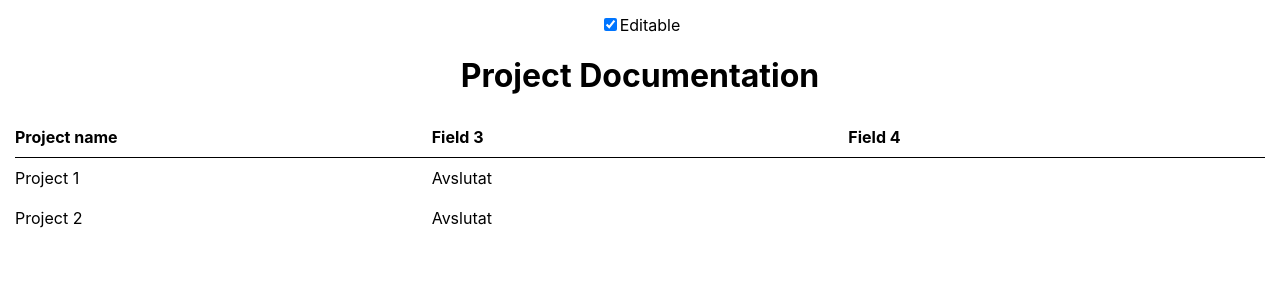
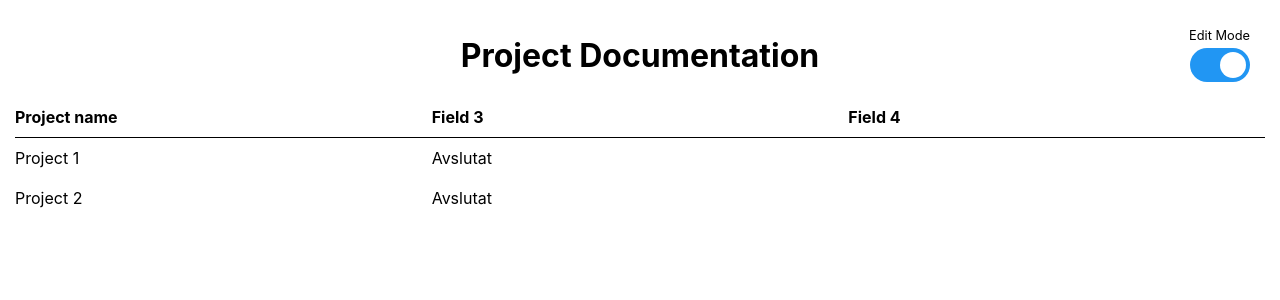
Before and after one commit to bovicbro/projectDocumentation, a React (Create React App) app: page / in a window 1280 px wide. Shown: the top 300 px of the page. Built offline with nearby package versions, Linux system fonts and the light colour scheme.

Commit message:
changes the edit checkbox to toggle button

```diff
--- a/src/components/settings/EditModeSwitcher.js
+++ b/src/components/settings/EditModeSwitcher.js
@@ -1,18 +1,22 @@
 import { connect } from "react-redux"
 import React from "react"
-
+import "./editModeSwitcher.css"
 import { toggleEditMode } from "../../store/actions/changeSettings"
 
 const EditModeSwitcher = ({ editable, toggleEditMode }) => {
   return (
-    <div>
+    <div className="headerContainer">
+      <p>Edit Mode</p>
+      <label className="switch">
         <input
+          className="checkbox"
           name="editable"
           type="checkbox"
           checked={editable}
           onChange={toggleEditMode}
         />
-      Editable
+        <span class="slider round"></span>
+      </label>
     </div>
   )
 }
--- /dev/null
+++ b/src/components/settings/editModeSwitcher.css
@@ -0,0 +1,70 @@
+.headerContainer{
+    position: absolute;
+    right: 30px;
+    display: flex;
+    justify-content: flex-start;
+    align-items: center;
+    flex-direction: column;
+}
+.headerContainer p{
+	margin-bottom: 5px;
+    font-size: 0.8em;
+}.switch {
+  position: relative;
+  display: inline-block;
+  width: 60px;
+  height: 34px;
+}
+
+.switch input {
+  opacity: 0;
+  width: 0;
+  height: 0;
+}
+
+.slider {
+  position: absolute;
+  cursor: pointer;
+  top: 0;
+  left: 0;
+  right: 0;
+  bottom: 0;
+  background-color: #ccc;
+  -webkit-transition: .4s;
+  transition: .4s;
+}
+
+.slider:before {
+  position: absolute;
+  content: "";
+  height: 26px;
+  width: 26px;
+  left: 4px;
+  bottom: 4px;
+  background-color: white;
+  -webkit-transition: .4s;
+  transition: .4s;
+}
+
+input:checked + .slider {
+  background-color: #2196F3;
+}
+
+input:focus + .slider {
+  box-shadow: 0 0 1px #2196F3;
+}
+
+input:checked + .slider:before {
+  -webkit-transform: translateX(26px);
+  -ms-transform: translateX(26px);
+  transform: translateX(26px);
+}
+
+/* Rounded sliders */
+.slider.round {
+  border-radius: 34px;
+}
+
+.slider.round:before {
+  border-radius: 50%;
+}
```
Lines whose indentation alone changed are shown as unchanged.
